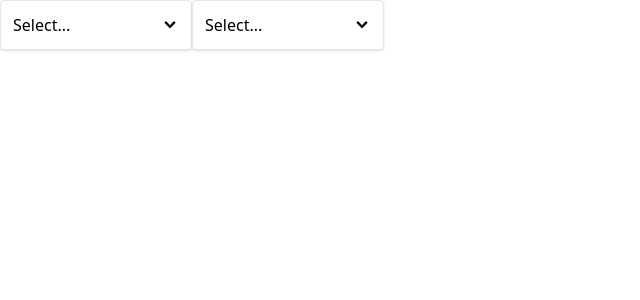
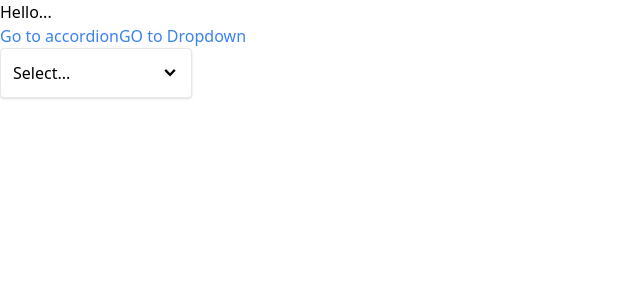
Before and after one commit to heisenberg2202/comps, a React (Create React App) app: page /dropdown in a window 1280 px wide. Shown: the top 300 px of the page, without its empty margins (0-640 px from the left). Built offline with nearby package versions, Linux system fonts and the light colour scheme.

Commit message:
TIll navigation without hook

```diff
--- a/src/App.js
+++ b/src/App.js
@@ -1,30 +1,23 @@
-import Dropdown from "./components/Dropdown";
+import Link from "./components/Link";
+import Route from "./components/Route";
 
-import { useState } from "react";
-
+import AccordionPage from "./pages/AccordionPage";
+import DropdownPage from "./pages/DropdownPage";
 function App() {
-  const [selection, setSelection] = useState(null);
-  const handleSelect = (option) => {
-    setSelection(option);
-  };
-
-  const options = [
-    {
-      label:'Red', value:'red'
-    },
-    {
-      label:'Green', value:'green'
-    },
-    {
-      label:'Blue', value:'Blue'
-    }
-  ]
-
   return (
-    <div className="flex">
-     <Dropdown options={options} value={selection} onChange={handleSelect} />
-     <Dropdown options={options} value={selection} onChange={handleSelect} />
-    </div>
+    <>
+      <div>Hello...</div>
+      <Link to="/accordion">Go to accordion</Link>
+      <Link to="/dropdown">GO to Dropdown</Link>
+      <div>
+        <Route path="/accordion">
+          <AccordionPage />
+        </Route>
+        <Route path="/dropdown">
+          <DropdownPage />
+        </Route>
+      </div>
+    </>
   );
 }
 
--- /dev/null
+++ b/src/components/Link.js
@@ -0,0 +1,21 @@
+import React from "react";
+import classNames from "classnames";
+import { useContext } from "react";
+import NavigationContext from "../context/navigation";
+export default function Link({ to, children }) {
+  const { navigate } = useContext(NavigationContext);
+  const classes = classNames("text-blue-500");
+
+  const handleClick = (event) => {
+    if (event.metaKey || event.ctrlKey) {
+      return;
+    }
+    event.preventDefault();
+    navigate(to);
+  };
+  return (
+    <a className={classes} href={to} onClick={handleClick}>
+      {children}
+    </a>
+  );
+}
--- /dev/null
+++ b/src/components/Route.js
@@ -0,0 +1,11 @@
+import React, { useContext } from "react";
+import NavigationContext from "../context/navigation";
+
+export default function Route({ path, children }) {
+  const { currentPath } = useContext(NavigationContext);
+  if (path === currentPath) {
+    return children;
+  }
+
+  return null;
+}
--- /dev/null
+++ b/src/context/navigation.js
@@ -0,0 +1,32 @@
+import React,{ createContext, useState,useEffect} from 'react'
+
+const NavigationContext = createContext();
+
+function NavigationProvider({children}){
+    const [currentPath, setCurrentPath] = useState(window.location.pathname);
+
+    useEffect(() =>{
+        const handler = () => {
+            setCurrentPath(window.location.pathname);
+        };
+
+        window.addEventListener('popstate', handler);
+        return () =>{
+            window.removeEventListener('popstate', handler);
+        };
+    }, []);
+
+    const navigate = (to) =>{
+        window.history.pushState({}, '',to);
+        setCurrentPath(to);
+    }
+
+    return (
+        <NavigationContext.Provider  value={{ currentPath, navigate }}>
+            {children}
+        </NavigationContext.Provider>
+    )
+}
+
+export {NavigationProvider};
+export default NavigationContext;
--- /dev/null
+++ b/src/hooks/use-navigation.js
@@ -0,0 +1,7 @@
+import React,{useContext} from 'react';
+import NavigationContext from "../context/navigation";
+
+
+export default function useNavigation() {
+  return useContext(NavigationContext);
+}
--- a/src/index.js
+++ b/src/index.js
@@ -1,13 +1,16 @@
-import React from 'react';
-import './index.css'
-import ReactDOM from 'react-dom/client';
-import App from './App';
-import reportWebVitals from './reportWebVitals';
+import React from "react";
+import "./index.css";
+import ReactDOM from "react-dom/client";
+import App from "./App";
+import reportWebVitals from "./reportWebVitals";
+import { NavigationProvider } from "./context/navigation";
 
-const root = ReactDOM.createRoot(document.getElementById('root'));
+const root = ReactDOM.createRoot(document.getElementById("root"));
 root.render(
   <React.StrictMode>
-    <App />
+    <NavigationProvider>
+      <App />
+    </NavigationProvider>
   </React.StrictMode>
 );
 
--- /dev/null
+++ b/src/pages/DropdownPage.js
@@ -0,0 +1,31 @@
+import Dropdown from "../components/Dropdown";
+
+import { useState } from "react";
+
+function DropdownPage() {
+  const [selection, setSelection] = useState(null);
+  const handleSelect = (option) => {
+    setSelection(option);
+  };
+
+  const options = [
+    {
+      label:'Red', value:'red'
+    },
+    {
+      label:'Green', value:'green'
+    },
+    {
+      label:'Blue', value:'Blue'
+    }
+  ]
+
+  return (
+    <div className="flex">
+     {/* <Dropdown options={options} value={selection} onChange={handleSelect} /> */}
+     <Dropdown options={options} value={selection} onChange={handleSelect} />
+    </div>
+  );
+}
+
+export default DropdownPage;
```
